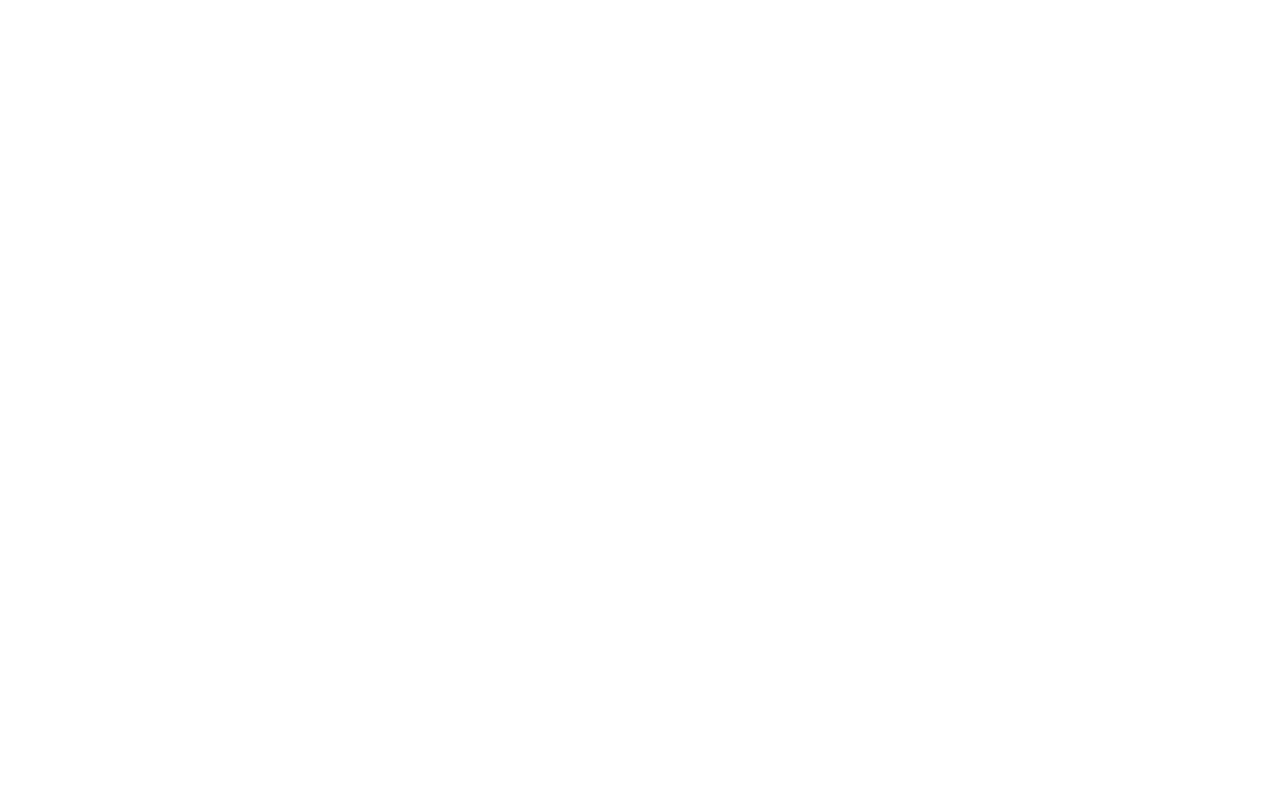
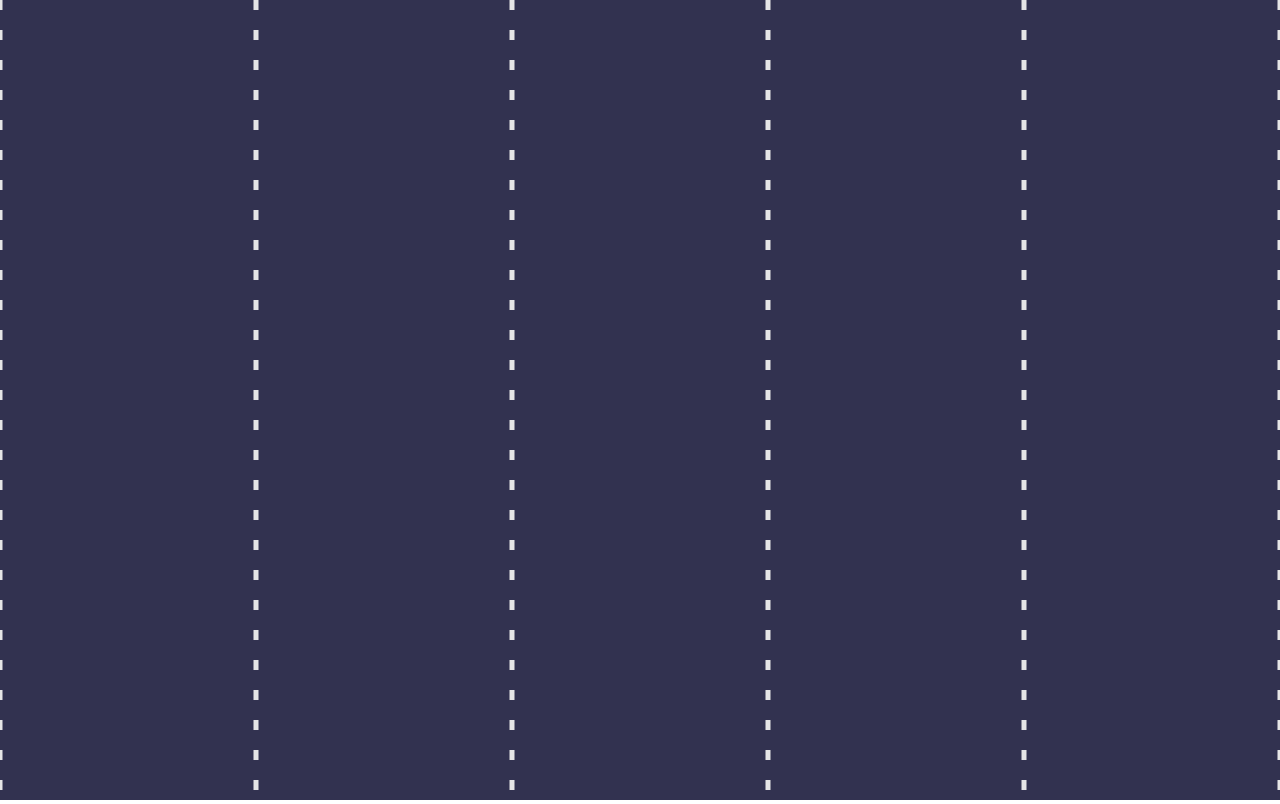
Before and after one commit to afluriach/WebMuse, a plain HTML site: page public_html/index.html in a window 1280 px wide. Drawn offline with Linux system fonts and the light colour scheme.

Commit message:
Create basic theremin with oscillator.
Computer frequency based a base note.
Use logarithmic frequency scaling and draw octave dividers.
Use gain node to mute oscillator, since it cannot be restarted.

```diff
--- a/public_html/index.html
+++ b/public_html/index.html
@@ -16,7 +16,74 @@
         </style>
         <script src="jquery-2.1.4.min.js"></script>
         <script>
+            var pitchWidth = 5;
+            var pitchCenter = 5;
+
+            const baseNote = 'C';
+            const baseOctave = 3;
+            const baseFrequency = 130.813;
+
+            const backgroundSeparatorWidth = 5;
+            const backgroundSeparatorDash =[10,20];
+            const backgroundSeparatorColor ='rgb(230,230,230)';
+
             var mousePressed = false;
+            var mousePos;
+
+            var audioContext;
+            var oscillator;
+            var gainNode;
+
+            function initAudio()
+            {
+                audioContext = new AudioContext();
+
+                oscillator = audioContext.createOscillator();
+                oscillator.type = 'triangle';
+
+                gainNode = audioContext.createGain();
+                oscillator.connect(gainNode);
+                gainNode.connect(audioContext.destination);
+
+                gainNode.gain.value = 0;
+                oscillator.start();
+            }
+
+            function computeFrequency(note)
+            {
+                var offsetToBase = note-baseOctave;
+
+                return baseFrequency*Math.pow(2,offsetToBase);
+            }
+
+            function startAudio()
+            {
+                oscillator.frequency.value = getFrequency();
+                gainNode.gain.value = 1;
+            }
+
+            function changeNote()
+            {
+                oscillator.frequency.value = getFrequency();
+            }
+
+            function endAudio()
+            {
+                gainNode.gain.value = 0;
+            }
+
+            //Get current note to play from mouse pos
+            function getNote()
+            {
+                var octaveInterval = canvas.width / pitchWidth;
+                var startNote = pitchCenter - pitchWidth/2;
+
+                return mousePos.x / octaveInterval + startNote;
+            }
+            function getFrequency(note)
+            {
+                return computeFrequency(getNote());
+            }
 
             function resizeCanvas()
             {
@@ -26,27 +93,78 @@
 
                 console.log("Canvas resized to " + window.innerWidth + ", " + window.innerHeight);
             }
+            function drawLine(ctx,x1,y1,x2,y2,width,style)
+            {
+                ctx.strokeStyle = style;
+                ctx.lineWidth = width;
+
+                ctx.beginPath();
+                ctx.moveTo(x1,y1);
+                ctx.lineTo(x2,y2);
+                ctx.stroke();
+            }
+            function renderBackground()
+            {
+                var canvas = $("#canvas").get(0);
+                var ctx = canvas.getContext("2d");
+
+                ctx.clearRect(0,0,canvas.width, canvas.height);
+
+                ctx.fillStyle = "rgb(50,50,80)";
+                ctx.fillRect(0,0,canvas.width, canvas.height);
+
+                //draw octave separators
+                var lineInterval = canvas.width / pitchWidth;
+                var startOctave = pitchCenter - (lineInterval - canvas.width/2);
+                var offsetToFirstOctaveSep = Math.ceil(startOctave) - startOctave;
+                var offsetPix = offsetToFirstOctaveSep*lineInterval;
+                var linesToDraw = Math.floor(pitchWidth - offsetToFirstOctaveSep) + 1;
+
+                ctx.setLineDash(backgroundSeparatorDash);
+                for(var i=0;i<linesToDraw; ++i)
+                {
+                    var x = offsetPix+lineInterval*i;
+                    drawLine(
+                        ctx,
+                        x,
+                        0,
+                        x,
+                        canvas.height,
+                        backgroundSeparatorWidth,
+                        backgroundSeparatorColor
+                    );
+                }
+                ctx.setLineDash([]);
+            }
             function onResize()
             {
                 resizeCanvas();
+                renderBackground();
             }
             function onMouseDown(pos)
             {
-                console.log("mouse down at " + pos.x + ", " + pos.y);
+                //console.log("mouse down at " + pos.x + ", " + pos.y);
+                mousePos = pos;
                 mousePressed = true;
+                startAudio();
             }
             function onMouseMove(pos)
             {
-                if(mousePressed)
-                    console.log("mouse moved to " + pos.x + ", " + pos.y);
+                mousePos = pos;
+                if(mousePressed){
+                    //console.log("mouse moved to " + pos.x + ", " + pos.y);
+                    changeNote();
+                }
             }
             function onMouseUp()
             {
                 mousePressed = false;
+                endAudio();
             }
             function onMouseLeave()
             {
                 mousePressed = false;
+                endAudio();
             }
 
             function mouseEventPos(e, target)
@@ -63,7 +181,8 @@
 
         <script>
             $(document).ready(function(){
-                resizeCanvas();
+                onResize();
+                initAudio();
 
                 window.addEventListener("resize", onResize);
                 $("#canvas").mousedown(function(e){
```
